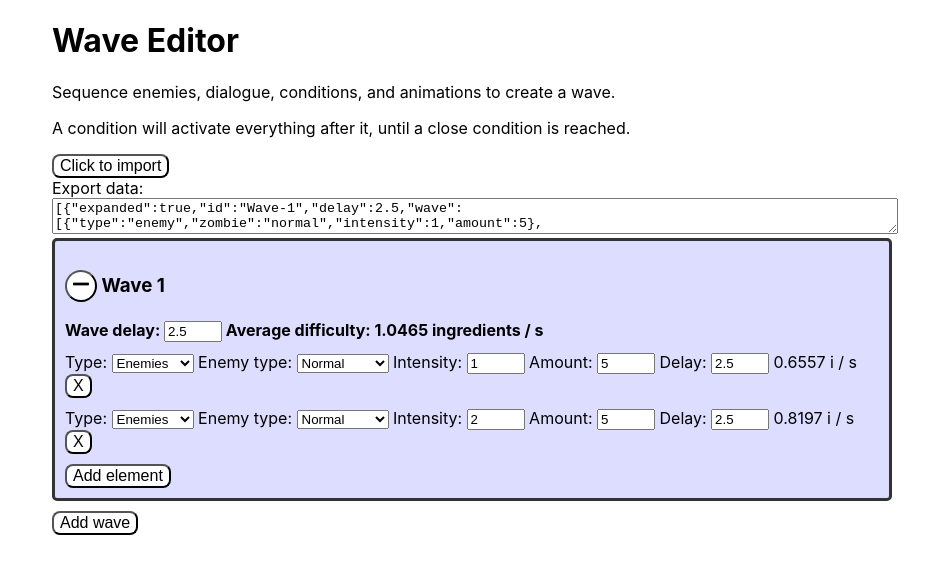
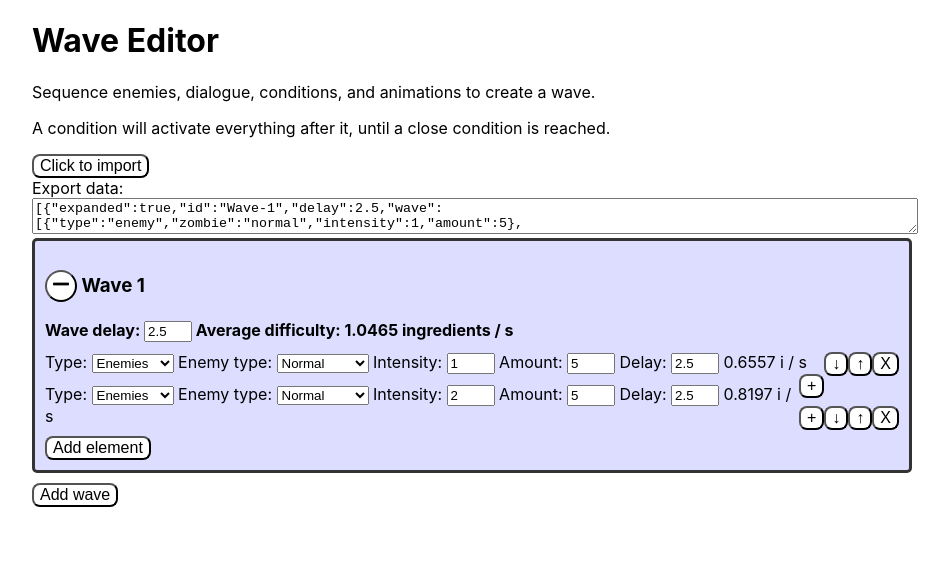
Before and after one commit to luketrenaman/wave_editor, a React (Create React App) app: page / in a window 1280 px wide. Shown: the top 574 px of the page, without its empty margins (168-1117 px from the left). Built offline with nearby package versions, Linux system fonts and the light colour scheme.

Commit message:
Add up, down, delete, and add buttons to each element. Also remove glitch where some properties would be strings

```diff
--- a/src/components/Condition.js
+++ b/src/components/Condition.js
@@ -15,7 +15,7 @@ class Condition extends React.Component{
     this.props.editProperty("text",e.target.value);
   }
   changeSeconds = (e) => {
-    this.props.editProperty("seconds",e.target.value);
+    this.props.editProperty("seconds",parseFloat(e.target.value));
   }
   render() {
     // const waveList = props.data.map(wave => (
--- a/src/components/Dialogue.js
+++ b/src/components/Dialogue.js
@@ -28,7 +28,7 @@ class Dialogue extends React.Component{
                 <option value = "robot">Robot</option>
             </select>
             <label> Text: </label>
-            <textarea onChange={this.changeText}>{this.props.text}</textarea>
+            <textarea onChange={this.changeText} value={this.props.text}></textarea>
         </span>
     )
   };
--- a/src/components/Element.js
+++ b/src/components/Element.js
@@ -49,6 +49,13 @@ class Element extends React.Component{
     this.props.edit(elem);
   }
   render() {
+    let calcDelay = ()=>{
+      if(this.props.data.hasOwnProperty("delay")){
+        return this.props.data.delay
+      } else{
+        return this.props.delay
+      }
+    }
     // const waveList = props.data.map(wave => (
     //   <Wave id={wave.id} delay={wave.delay} wave={wave.wave}>
     // ))
@@ -58,7 +65,7 @@ class Element extends React.Component{
             return <Dialogue editProperty={this.editProperty} expression={this.props.data.expression} text={this.props.data.text}/>
         }
         if(type === "enemy"){
-            return <Enemy delay={this.props.data.delay || this.props.delay} editProperty={this.editProperty} type={this.props.data.type} zombie={this.props.data.zombie}
+            return <Enemy delay={calcDelay()} editProperty={this.editProperty} type={this.props.data.type} zombie={this.props.data.zombie}
             intensity={this.props.data.intensity} amount={this.props.data.amount}/>
         }
         if(type === "animation"){
@@ -80,6 +87,9 @@ class Element extends React.Component{
             </select>
             {getType()}
             <button className="right" onClick={this.props.delete}>X</button>
+            <button className="right" onClick={this.props.swapBefore}>↑</button>
+            <button className="right" onClick={this.props.swapAfter}>↓</button>
+            <button className="right" onClick={this.props.insert}>+</button>
         </div>
     )
   };
--- a/src/components/Enemies.js
+++ b/src/components/Enemies.js
@@ -6,14 +6,21 @@ class Enemy extends React.Component{
   changeZombie = (e) => {
     this.props.editProperty("zombie",e.target.value);
   }
+  clean(val,def){
+    if(isNaN(parseFloat(val))){
+      return def;
+    } else{
+      return parseFloat(val);
+    }
+  }
   changeIntensity = (e) => {
-    this.props.editProperty("intensity",parseFloat(e.target.value));
+    this.props.editProperty("intensity",this.clean(e.target.value,1));
   }
   changeAmount = (e) => {
-    this.props.editProperty("amount",parseFloat(e.target.value));
+    this.props.editProperty("amount",this.clean(e.target.value,1));
   }
   changeDelay = (e) => {
-    this.props.editProperty("delay",parseFloat(e.target.value));
+    this.props.editProperty("delay",this.clean(e.target.value,0));
   }
   calculateDifficulty(){
     function duration(obj){
@@ -37,7 +44,6 @@ class Enemy extends React.Component{
       ins *= 6
     }
     let keypresses = (ins + 1) * this.props.amount;
-    console.log(this.props.zombie);
     return (keypresses / time).toFixed(4) + " i / s";
   }
   render() {
@@ -57,11 +63,11 @@ class Enemy extends React.Component{
                 <option value="dog">Dog</option>
             </select>
             <label> Intensity: </label>
-            <input onChange={this.changeIntensity} value = {this.props.intensity} type="number"></input>
+            <input onChange={this.changeIntensity} value = {this.props.intensity} type="text"></input>
             <label> Amount: </label>
-            <input onChange={this.changeAmount} value = {this.props.amount} type="number"></input>
+            <input onChange={this.changeAmount} value = {this.props.amount} type="text"></input>
             <label> Delay: </label>
-            <input onChange={this.changeDelay} value = {this.props.delay} type="number"></input>
+            <input onChange={this.changeDelay} value = {this.props.delay} type="text"></input>
             <span> {this.calculateDifficulty()} </span>
         </span>
     )
--- a/src/components/Wave.js
+++ b/src/components/Wave.js
@@ -6,8 +6,20 @@ class Wave extends React.Component{
     super(props);
 
   }
+  insert = (idx) => {
+    return () => {
+      let wave = this.props.wave;
+      wave.splice(idx,0,{
+        "type":"enemy",
+        "zombie": "normal",
+        "intensity": 1,
+        "amount": 5
+      });
+      this.props.changeWave(wave,"wave");
+    }
+  }
    addElement = () =>{
-     let wave = this.props.wave
+     let wave = this.props.wave;
      wave.push(    {
       "type":"enemy",
       "zombie": "normal",
@@ -19,7 +31,7 @@ class Wave extends React.Component{
 
    deleteElement = (idx) =>{
     return () => {
-      let wave = this.props.wave
+      let wave = this.props.wave;
       wave.splice(idx,1);
       this.props.changeWave(wave,"wave"); //Changes wave property to wave variable
 
@@ -27,10 +39,29 @@ class Wave extends React.Component{
   }
   editElement = (idx) =>{
     return (val) => {
-      let wave = this.props.wave
+      let wave = this.props.wave;
       wave[idx] = Object.assign({},val);
       this.props.changeWave(wave,"wave"); //Changes wave property to wave variable
 
+    }
+  }
+  swap = (idx,change) => {
+    let wave = this.props.wave;
+    let a = Object.assign({},wave[idx]);
+    let nextElem = (idx+change + wave.length) % wave.length;
+    let b = Object.assign({},wave[nextElem]);
+    this.editElement(idx)(b);
+    this.editElement(nextElem)(a);
+
+  }
+  swapBefore = (idx) => {
+    return () => {
+      this.swap(idx,-1)
+    }
+  }
+  swapAfter = (idx) => {
+    return () => {
+      this.swap(idx,1)
     }
   }
   calculateDifficulty(){
@@ -75,7 +106,8 @@ class Wave extends React.Component{
     //   <Wave id={wave.id} delay={wave.delay} wave={wave.wave}>
     // ))
     const elemList = this.props.wave.map((elem,idx) => (
-        <Element delay={this.props.delay} delete={this.deleteElement(idx)} edit={this.editElement(idx)} key={idx} data={elem}/>
+        <Element insert={this.insert(idx)} swapBefore={this.swapBefore(idx)} swapAfter={this.swapAfter(idx)}
+        delay={this.props.delay} delete={this.deleteElement(idx)} edit={this.editElement(idx)} key={idx} data={elem}/>
       ))
     // let flipExpanded = () => {
     //     this.setprops({expanded:!this.props.expanded})
@@ -85,7 +117,7 @@ class Wave extends React.Component{
       <h3><Button positive={!this.props.expanded} onClick={this.props.expand}/> {this.props.id.split("-").join(" ")}</h3>
       <div style={this.props.expanded ? {display:"block"} : {display:"none"}}>
         <b>Wave delay: </b><input onChange={(e) => {
-          this.props.changeWave(e.target.value,"delay");
+          this.props.changeWave(parseFloat(e.target.value),"delay");
         }} value={this.props.delay}></input>
         <b> Average difficulty: {this.calculateDifficulty()}</b>
         {elemList}
--- a/src/index.css
+++ b/src/index.css
@@ -12,7 +12,7 @@ code {
     monospace;
 }
 .App{
-  max-width:840px;
+  max-width:880px;
   margin:0 auto;
 }
 img{
@@ -44,16 +44,17 @@ button:focus{
   margin-bottom:10px;
 }
 input{
-  width:50px;
+  width:40px;
 }
 .export{
   width:100%
 }
 textarea{
-  width:95%;
+  width:86%;
 }
 .right{
   display:inline-block;
+  float:right;
 }
 .input-txt{
   width:100px;
```
Also changed, not shown: index.html (+1 -1 lines), 11 other files (tests, documents, lock files or other folders).
